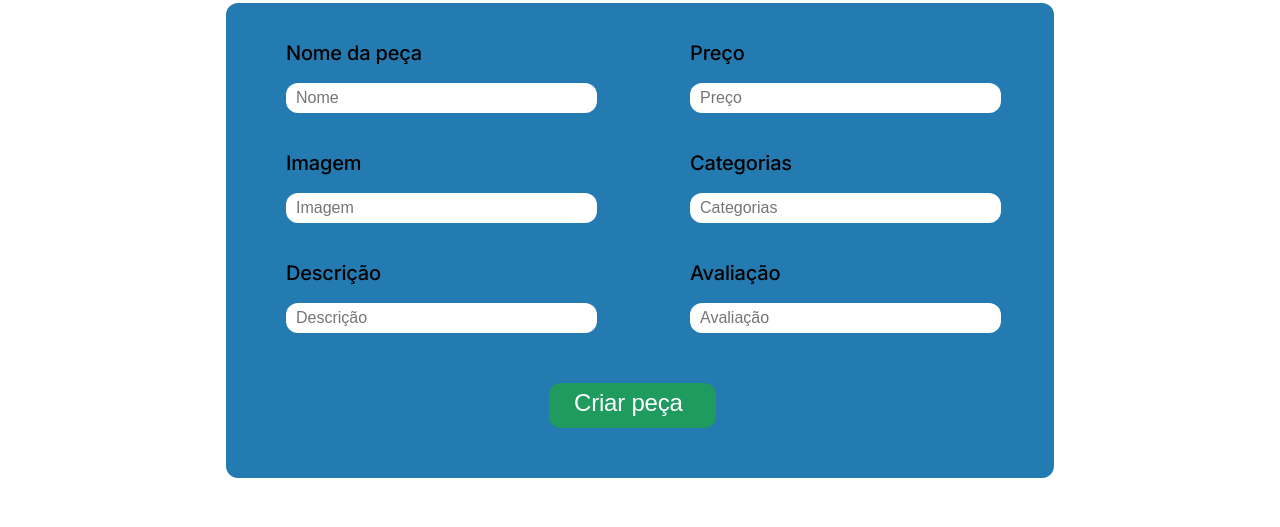
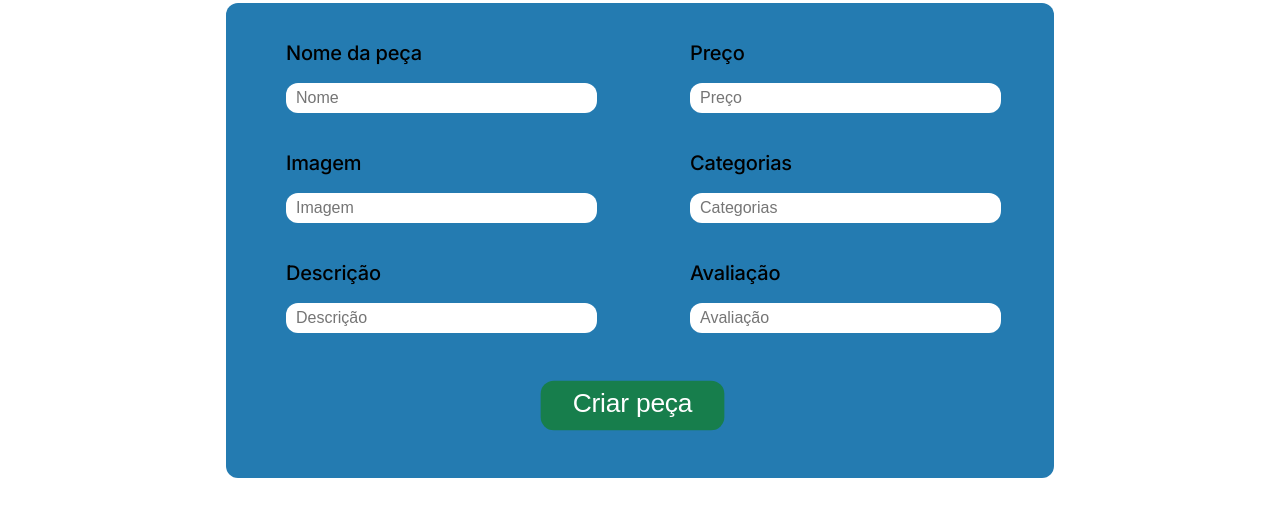
Before and after one commit to GabrielBaetaP/InJunior, a website: page Tarefa API e Promises/web/PagAdicionar.html in a window 1280 px wide. In both pictures the pointer is over the button "Criar peça". Shown: the part 273-800 px from the top of the page. Drawn offline with Linux system fonts and the light colour scheme; a web font is replaced by a local one.

Commit message:
add: hover botão

```diff
--- a/Tarefa API e Promises/web/PagAdicionar.css
+++ b/Tarefa API e Promises/web/PagAdicionar.css
@@ -138,6 +138,8 @@ input {
     margin-bottom: 50px;
 
     cursor: pointer;
+
+    transition: 0.7s ease;
 }
 
 #criar .btn-texto{
@@ -154,6 +156,12 @@ input {
     margin-top: 0;
 
     display: flex;
+    justify-content: center;
+}
+
+#criar:hover{
+    background-color: rgb(23, 126, 76);
+    transform: scale(1.1);
 }
 
 footer {
```
